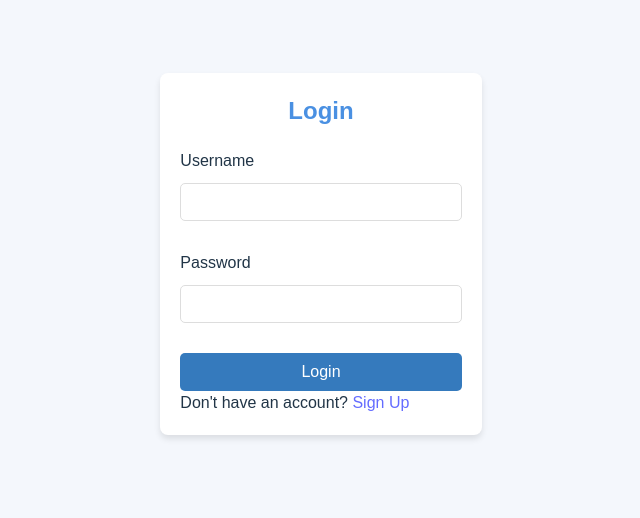
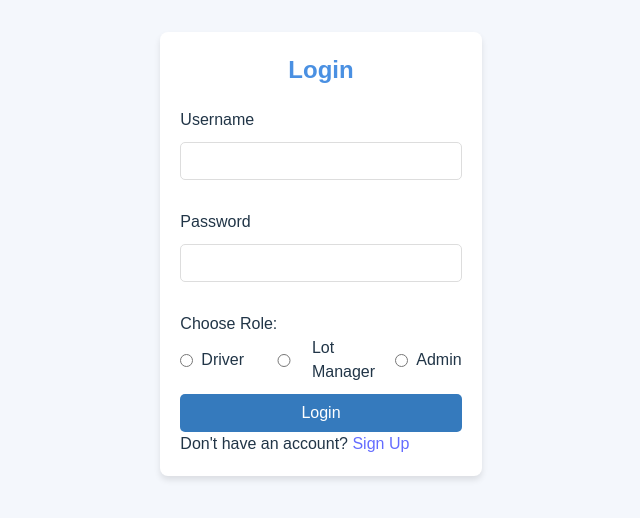
Before and after one commit to ayman-art/Sayes, a React (Vite) app in the folder frontend/: page /login in a window 1280 px wide. Shown: the part 146-664 px from the top of the page, without its empty margins (319-959 px from the left). Built offline with nearby package versions, Linux system fonts and the light colour scheme.

Commit message:
Registration controller initialization and API testing

```diff
--- a/frontend/src/pages/Login.tsx
+++ b/frontend/src/pages/Login.tsx
@@ -7,12 +7,13 @@ import { Link } from 'react-router-dom';
 const Login: React.FC = () => {
   const [username, setUsername] = useState<string>("");
   const [password, setPassword] = useState<string>("");
+  const [role, setRole] = useState<string>("");
   const navigate = useNavigate();
 
   const handleSubmit = async (e: React.FormEvent) => {
     e.preventDefault();
     try {
-      const response = await loginUser(username, password);
+      const response = await loginUser(username, password, role);
       if (response.token) {
         navigate("/dashboard");
       }
@@ -44,6 +45,41 @@ const Login: React.FC = () => {
             required
           />
         </div>
+        <div className="radio-group">
+          <label>Choose Role:</label>
+          <div className="radio-container">
+            <label>
+              <input
+                type="radio"
+                name="role"
+                value="driver"
+                checked={role === "driver"}
+                onChange={() => setRole("driver")}
+              />
+              Driver
+            </label>
+            <label>
+              <input
+                type="radio"
+                name="role"
+                value="lot-manager"
+                checked={role === "lot-manager"}
+                onChange={() => setRole("lot-manager")}
+              />
+              Lot Manager
+            </label>
+            <label>
+              <input
+                type="radio"
+                name="role"
+                value="admin"
+                checked={role === "admin"}
+                onChange={() => setRole("admin")}
+              />
+              Admin
+            </label>
+          </div>
+        </div>
         <button type="submit" className="submit-button">Login</button>
       </form>
       <div className="link-container">
--- a/frontend/src/services/authService.tsx
+++ b/frontend/src/services/authService.tsx
@@ -1,13 +1,19 @@
-export const loginUser = async (name: string, password: string) => {
-    const response = await fetch('/api/login', {
+const URL = "http://localhost:8080"
+export const loginUser = async (name: string, password: string, role: string) => {
+    const response = await fetch(`${URL}/users/login`, {
       method: 'POST',
       headers: {
         'Content-Type': 'application/json',
       },
-      body: JSON.stringify({ name, password }),
+      body: JSON.stringify({
+        "name":name,
+        "password":password,
+        "role":role
+      }),
     });
 
     const data = await response.json();
+    console.log(data)
     if (response.ok && data.token) {
       // Save JWT to localStorage
       localStorage.setItem('jwtToken', data.token);
@@ -24,12 +30,18 @@ export const loginUser = async (name: string, password: string) => {
     plateNumber: string,
     licenseNumber: string
   ) => {
-    const response = await fetch('/api/register', {
+    const response = await fetch(`${URL}/users/register`, {
       method: 'POST',
       headers: {
         'Content-Type': 'application/json',
       },
-      body: JSON.stringify({ name, password, role, plateNumber, licenseNumber }),
+      body: JSON.stringify({
+        "name":name,
+        "password":password,
+        "role":role,
+        "plateNumber": plateNumber,
+        "licenseNumber": licenseNumber
+      }),
     });
 
     const data = await response.json();
@@ -43,12 +55,16 @@ export const loginUser = async (name: string, password: string) => {
   };
 
   export const registerLotManager = async (name: string, password: string, role: string) => {
-    const response = await fetch('/api/register', {
+    const response = await fetch(`${URL}/users/register`, {
       method: 'POST',
       headers: {
         'Content-Type': 'application/json',
       },
-      body: JSON.stringify({ name, password, role }),
+      body: JSON.stringify({
+        "name":name,
+        "password":password,
+        "role":role
+      }),
     });
 
     const data = await response.json();
@@ -61,6 +77,7 @@ export const loginUser = async (name: string, password: string) => {
     return data;
   };
 
+
   // Utility to check if the user is authenticated by validating the JWT
   export const getToken = (): string | null => {
     return localStorage.getItem('jwtToken');
```
Also changed, not shown: 2 other files (tests, documents, lock files or other folders).
